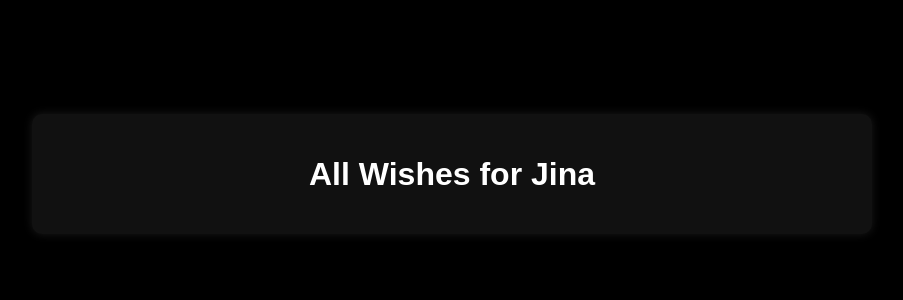
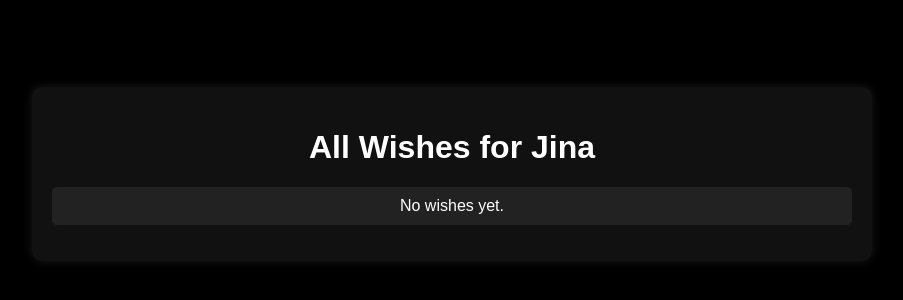
Before and after one commit to uchit8847/Slideshow, a plain HTML site: page wishes.html in a window 1280 px wide. Shown: the part 226-526 px from the top of the page, without its empty margins (188-1091 px from the left). Drawn offline with Linux system fonts and the light colour scheme.

Commit message:
Final fixes for slideshow

```diff
--- a/wishes.html
+++ b/wishes.html
@@ -49,11 +49,15 @@
     const wishes = JSON.parse(localStorage.getItem('wishes')) || [];
     const wishesList = document.getElementById('wishesList');
 
-    wishes.forEach(wish => {
-      const li = document.createElement('li');
-      li.innerText = `${wish.name}: ${wish.wish}`;
-      wishesList.appendChild(li);
-    });
+    if (wishes.length === 0) {
+      wishesList.innerHTML = "<li>No wishes yet.</li>";
+    } else {
+      wishes.forEach(wish => {
+        const li = document.createElement('li');
+        li.innerText = `${wish.name}: ${wish.wish}`;
+        wishesList.appendChild(li);
+      });
+    }
   </script>
 </body>
 </html>
```
